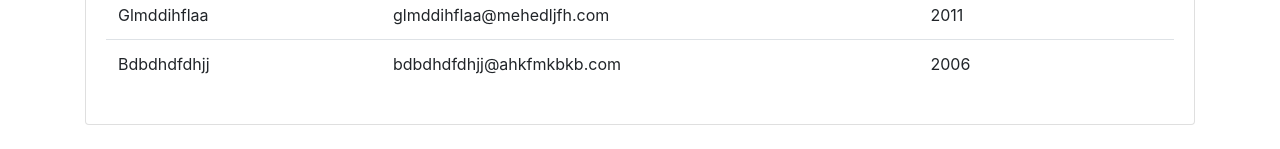
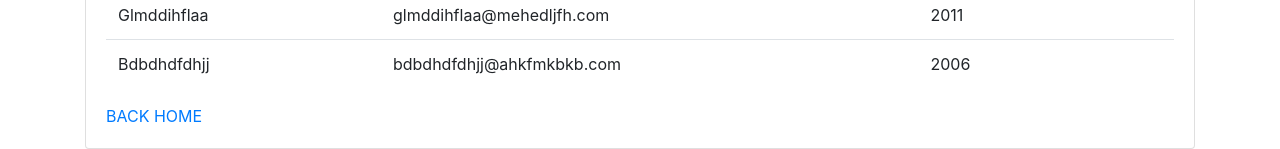
Before and after one commit to gaborKriger/practice-javascript-to-pa, a Flask app: page /table in a window 1280 px wide. Shown: the part 764-913 px from the top of the page. Before the commit the page ends 889 px from the top, so only its background shows below. Run offline with Flask 2, Linux system fonts and the light colour scheme; some libraries are stand-ins or nearby versions.

Commit message:
back home link

```diff
--- a/templates/index.html
+++ b/templates/index.html
@@ -39,6 +39,7 @@
                     {% endfor %}
                     </tbody>
                 </table>
+                <a href="{{ url_for('home_page') }}">BACK HOME</a>
             </div>
         </div>
     </div>
```
